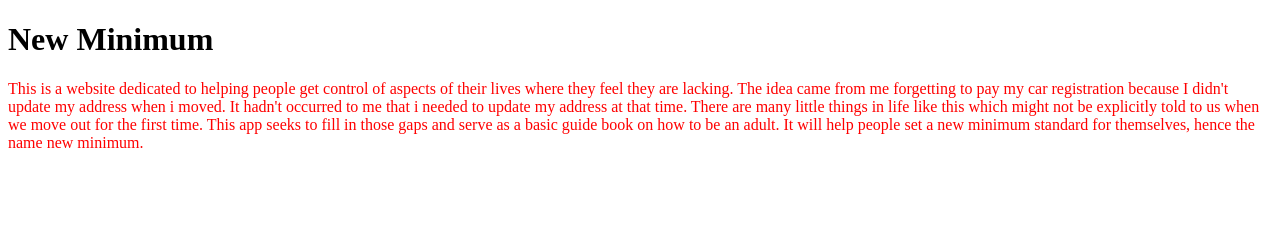
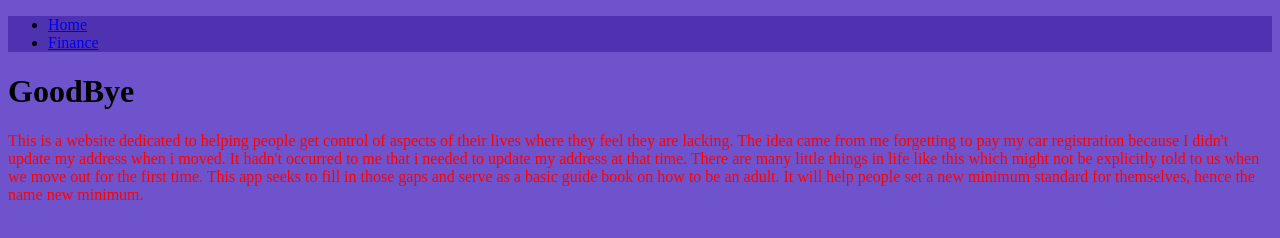
Before and after one commit to simonisfiction/new-minimum, a plain HTML site: page index.html in a window 1280 px wide. Drawn offline with Linux system fonts and the light colour scheme.

Commit message:
add finance page. connct js files. style the background

```diff
--- a/index.html
+++ b/index.html
@@ -1,17 +1,30 @@
 <!DOCTYPE html>
+<html>
   <head>
     <title>New Minimum</title>
+    <meta charset="utf-8">
+    <link rel="stylesheet" href="style.css">
 
-  <link rel="stylesheet" href="style.css">
   </head>
 
 
 
   <body>
+    <nav class="navbar">
+      <ul>
+        <li><a href="index.html">Home</a></li>
+        <li><a href="finance.html">Finance</a></li>
+
+      </ul>
+    </nav>
     <div>
       <h1>New Minimum</h1>
     </div>
     <div>
-    <p>This is a website dedicated to helping people get control of aspects of their lives where they feel they are lacking. The idea came from me forgetting to pay my car registration because I didn't update my address when i moved. It hadn't occurred to me that i needed to update my address at that time. There are many little things in life like this which might not be explicitly told to us when we move out for the first time. This app seeks to fill in those gaps and serve as a basic guide book on how to be an adult. It will help people set a new minimum standard for themselves, hence the name new minimum. </p>
+      <p>This is a website dedicated to helping people get control of aspects of their lives where they feel they are lacking. The idea came from me forgetting to pay my car registration because I didn't update my address when i moved. It hadn't occurred to me that i needed to update my address at that time. There are many little things in life like this which might not be explicitly told to us when we move out for the first time. This app seeks to fill in those gaps and serve as a basic guide book on how to be an adult. It will help people set a new minimum standard for themselves, hence the name new minimum.</p>
+    </div>
+      <script src="index.js" charset="utf-8"></script>
+  </body>
 
-</body>
+
+</html>
--- a/index.js
+++ b/index.js
@@ -0,0 +1 @@
+document.querySelector("h1").innerHTML = "GoodBye";
--- a/style.css
+++ b/style.css
@@ -1,3 +1,9 @@
 p{
   color: red;
 }
+body{
+  background-color: rgb(111, 83, 204);
+}
+.navbar{
+  background-color: rgb(79, 50, 176);
+}
```
Also changed, not shown: finance.html (added, +14 -0 lines), text-files/README.md (renamed from README.md), text-files/to-do.txt (renamed from to-do.txt), 2 other files. Lines whose indentation alone changed are shown as unchanged.
